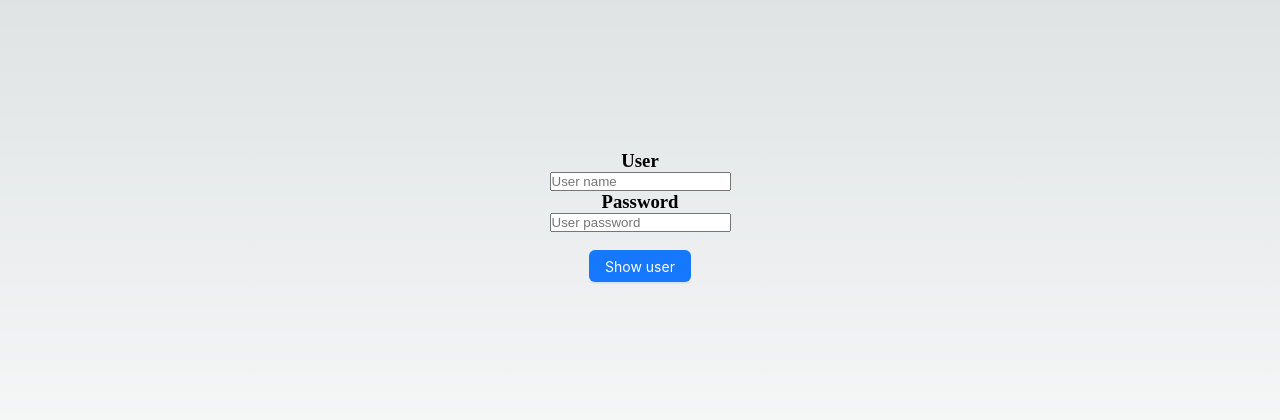
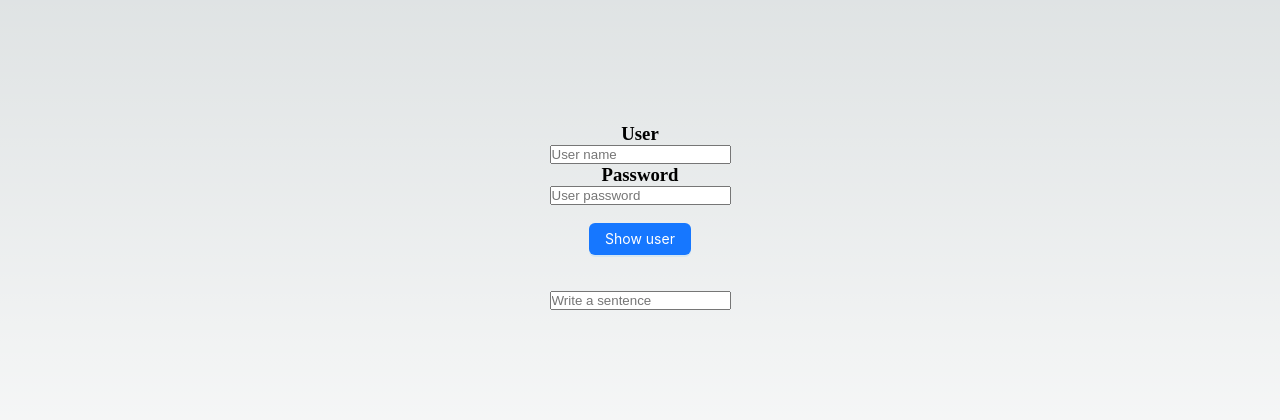
Before and after one commit to Aluonam/pt_221123, a Next.js app: page / in a window 1280 px wide. Shown: the part 184-604 px from the top of the page. Built offline with nearby package versions, Linux system fonts and the light colour scheme.

Commit message:
feat: component

```diff
--- /dev/null
+++ b/components/DeleteRepeatedWords.jsx
@@ -0,0 +1,11 @@
+import React from 'react'
+
+const DeleteRepeatedWords = () => {
+  return (
+    <>
+    <input placeholder='Write a sentence'></input>
+    </>
+  )
+}
+
+export default DeleteRepeatedWords
--- a/pages/index.js
+++ b/pages/index.js
@@ -1,6 +1,7 @@
 import Head from 'next/head'
 import styles from '@/styles/Home.module.css'
 import FormPassword from '@/components/FormPassword'
+import DeleteRepeatedWords from '@/components/DeleteRepeatedWords'
 
 export default function Home() {
   return (
@@ -13,6 +14,9 @@ export default function Home() {
       </Head>
       <main className={`${styles.main}`}>
        <FormPassword></FormPassword>
+       <br></br>
+       <br></br>
+       <DeleteRepeatedWords></DeleteRepeatedWords>
       </main>
     </>
   )
```
